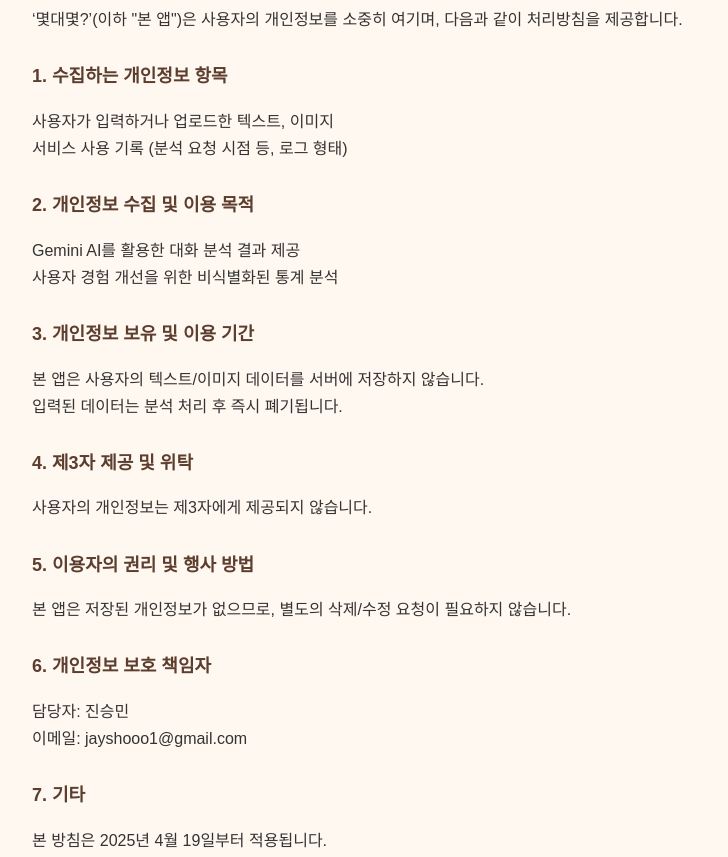
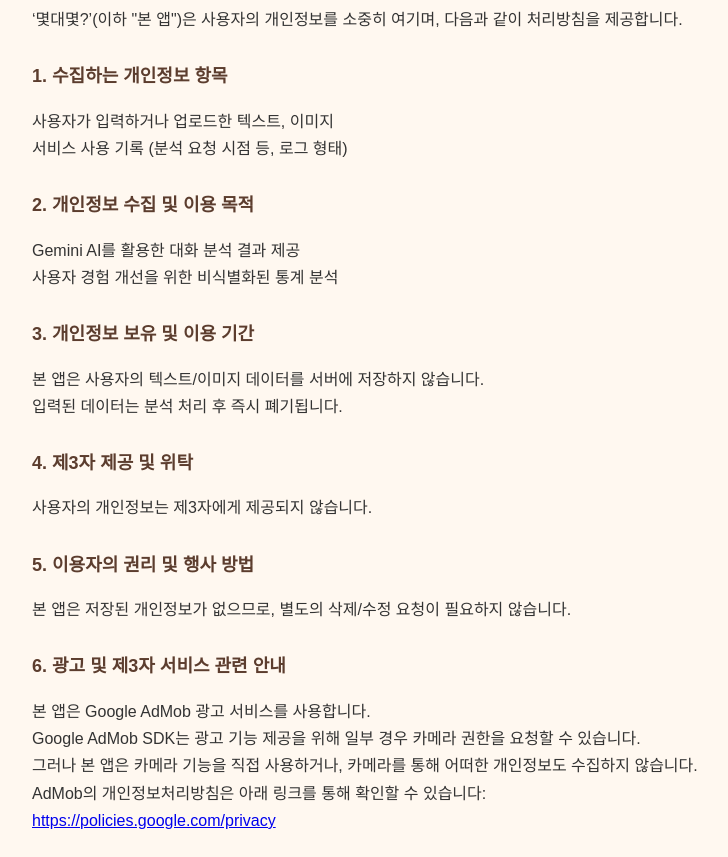
Before and after one commit to kimmimoo/mvsm-privacy-policy, a plain HTML site: page index.html in a window 1280 px wide. Shown: the part 95-952 px from the top of the page, without its empty margins (248-976 px from the left). Drawn offline with Linux system fonts and the light colour scheme.

Commit message:
카메라 권한 추가

```diff
--- a/index.html
+++ b/index.html
@@ -48,11 +48,18 @@
   <h2>5. 이용자의 권리 및 행사 방법</h2>
   <p>본 앱은 저장된 개인정보가 없으므로, 별도의 삭제/수정 요청이 필요하지 않습니다.</p>
 
-  <h2>6. 개인정보 보호 책임자</h2>
+  <h2>6. 광고 및 제3자 서비스 관련 안내</h2>
+  <p>본 앱은 Google AdMob 광고 서비스를 사용합니다.<br />
+  Google AdMob SDK는 광고 기능 제공을 위해 일부 경우 카메라 권한을 요청할 수 있습니다.<br />
+  그러나 본 앱은 카메라 기능을 직접 사용하거나, 카메라를 통해 어떠한 개인정보도 수집하지 않습니다.<br />
+  AdMob의 개인정보처리방침은 아래 링크를 통해 확인할 수 있습니다:<br />
+  <a href="https://policies.google.com/privacy" target="_blank">https://policies.google.com/privacy</a></p>
+
+  <h2>7. 개인정보 보호 책임자</h2>
   <p>담당자: 진승민<br />
      이메일: jayshooo1@gmail.com</p>
 
-  <h2>7. 기타</h2>
+  <h2>8. 기타</h2>
   <p>본 방침은 2025년 4월 19일부터 적용됩니다.</p>
 </body>
 </html>
```
